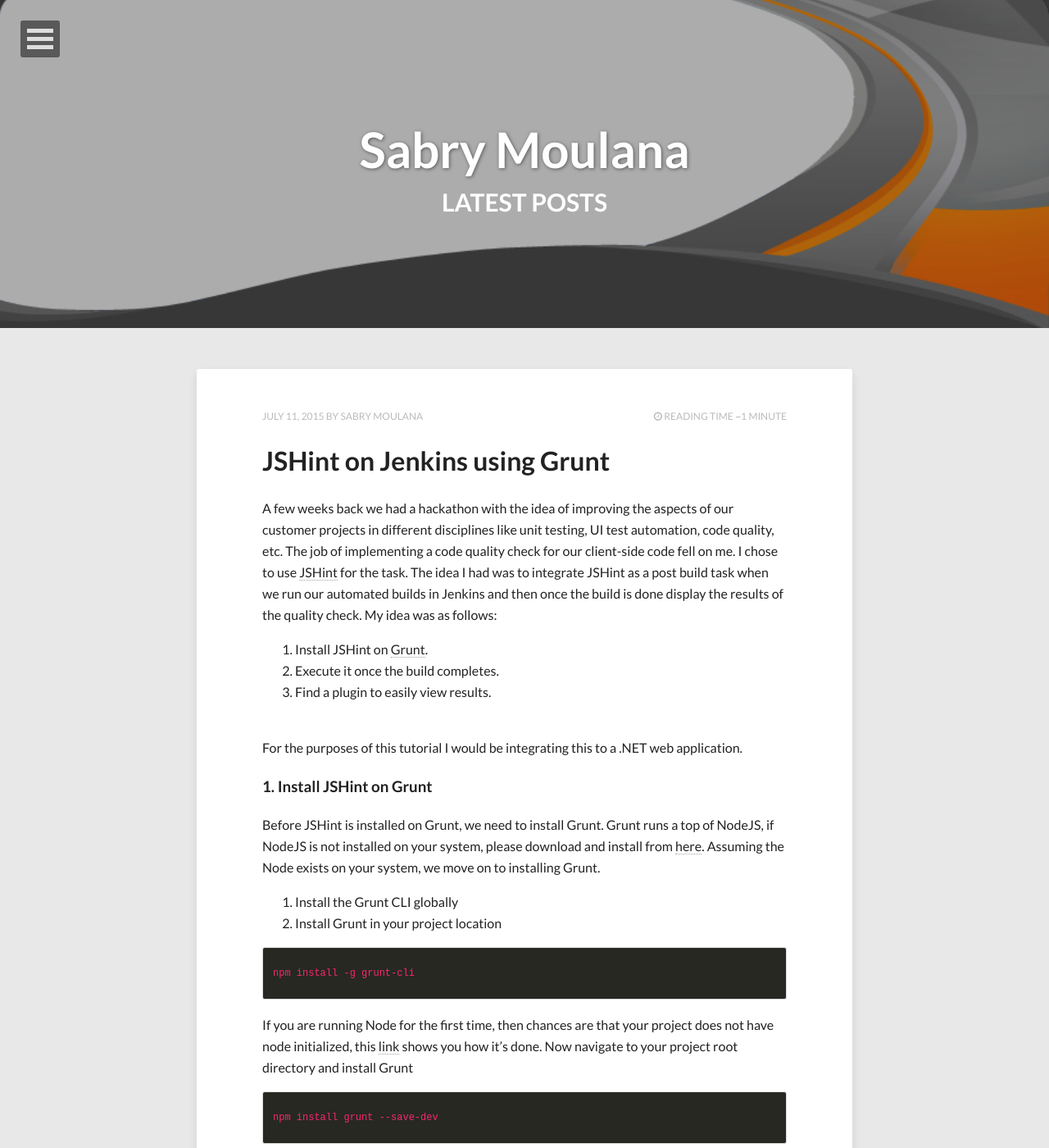
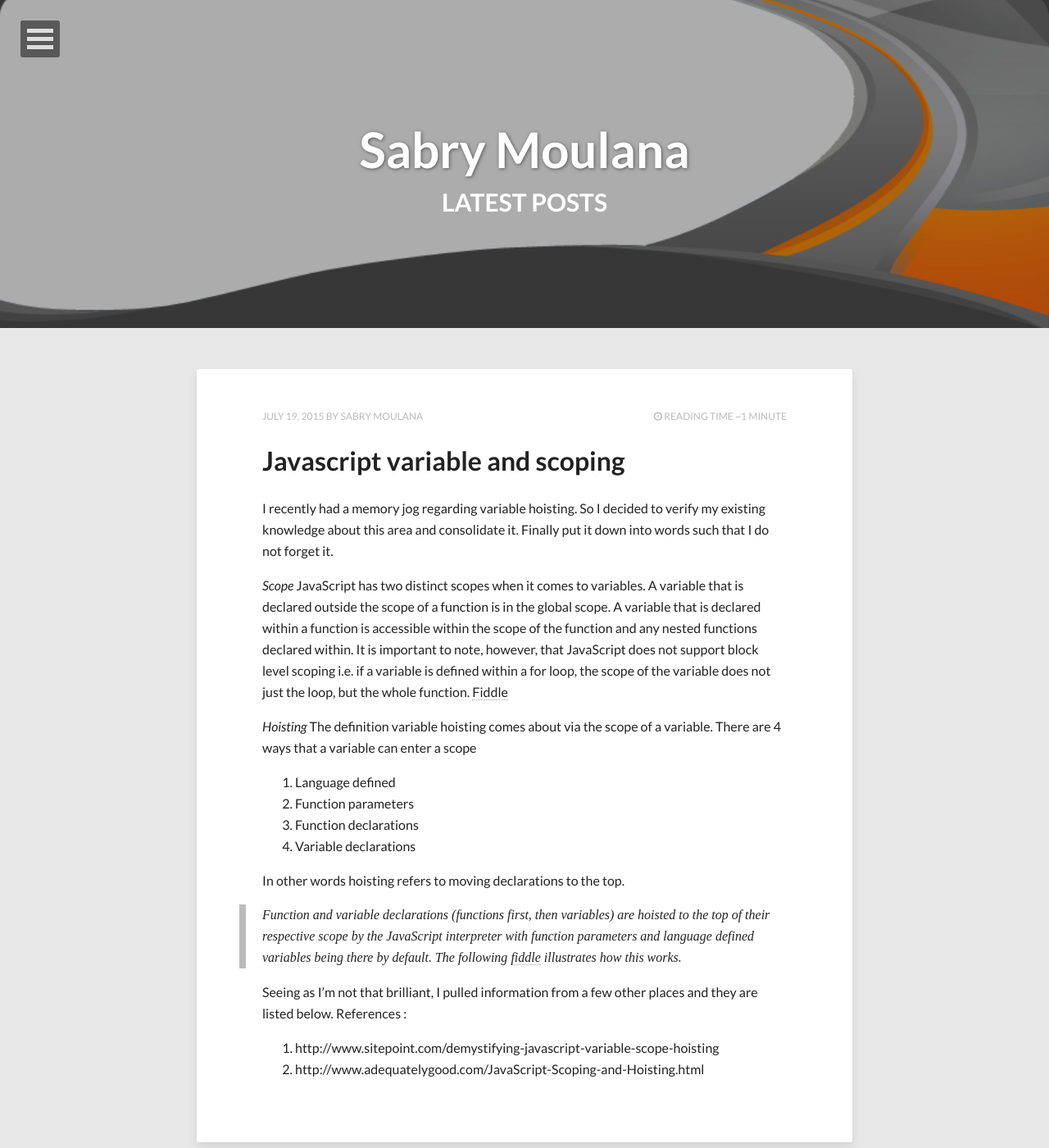
Before and after one commit to halfbakedcookie/halfbakedcookie.github.io, a Jekyll site: the page built from index.html, in a window 1280 px wide and 1400 px high. Shown: the whole window at 82% size. Built offline with Jekyll 4.4.1, drawn with Linux system fonts in a browser that asks for light colours; nearby versions of some CDN libraries; the list of posts is cut into pages by our own code; some of the changed text lies outside the part shown.

Commit message:
Added new post

```diff
--- /dev/null
+++ b/_posts/2015-07-19-JavaScript Variable and Scoping.md
@@ -0,0 +1,27 @@
+I recently had a memory jog regarding variable hoisting. So I decided to verify my existing knowledge about this area and consolidate it. Finally put it down into words such that I do not forget it.
+
+*Scope*
+JavaScript has two distinct scopes when it comes to variables. A variable that is declared outside the scope of a function is in the global scope. A variable that is declared within a function is accessible within the scope of the function and any nested functions declared within. It is important to note, however, that JavaScript does not support block level scoping i.e. if a variable is defined within a for loop, the scope of the variable does not just the loop, but the whole function. [Fiddle](http://jsfiddle.net/PGfgv/1503/)
+
+*Hoisting*
+The definition variable hoisting comes about via the scope of a variable.
+There are 4 ways that a variable can enter a scope
+
+ 1. Language defined
+ 2. Function parameters
+ 3. Function declarations
+ 4. Variable declarations
+
+In other words hoisting refers to moving declarations to the top.
+
+> Function and variable declarations (functions first, then variables)
+> are hoisted to the top of their respective scope by the JavaScript
+> interpreter with function parameters and language defined variables
+> being there by default.
+> The following [fiddle](http://jsfiddle.net/vcjL9xyd/7/) illustrates how this works.
+
+Seeing as I'm not that brilliant, I pulled information from a few other places and they are listed below.
+References :
+
+ 1. http://www.sitepoint.com/demystifying-javascript-variable-scope-hoisting
+ 2. http://www.adequatelygood.com/JavaScript-Scoping-and-Hoisting.html
```
Also changed, not shown: _posts/2015-07-11-JSHint-on-Jenkins-with-Grunt.md (+7 -0 lines).
